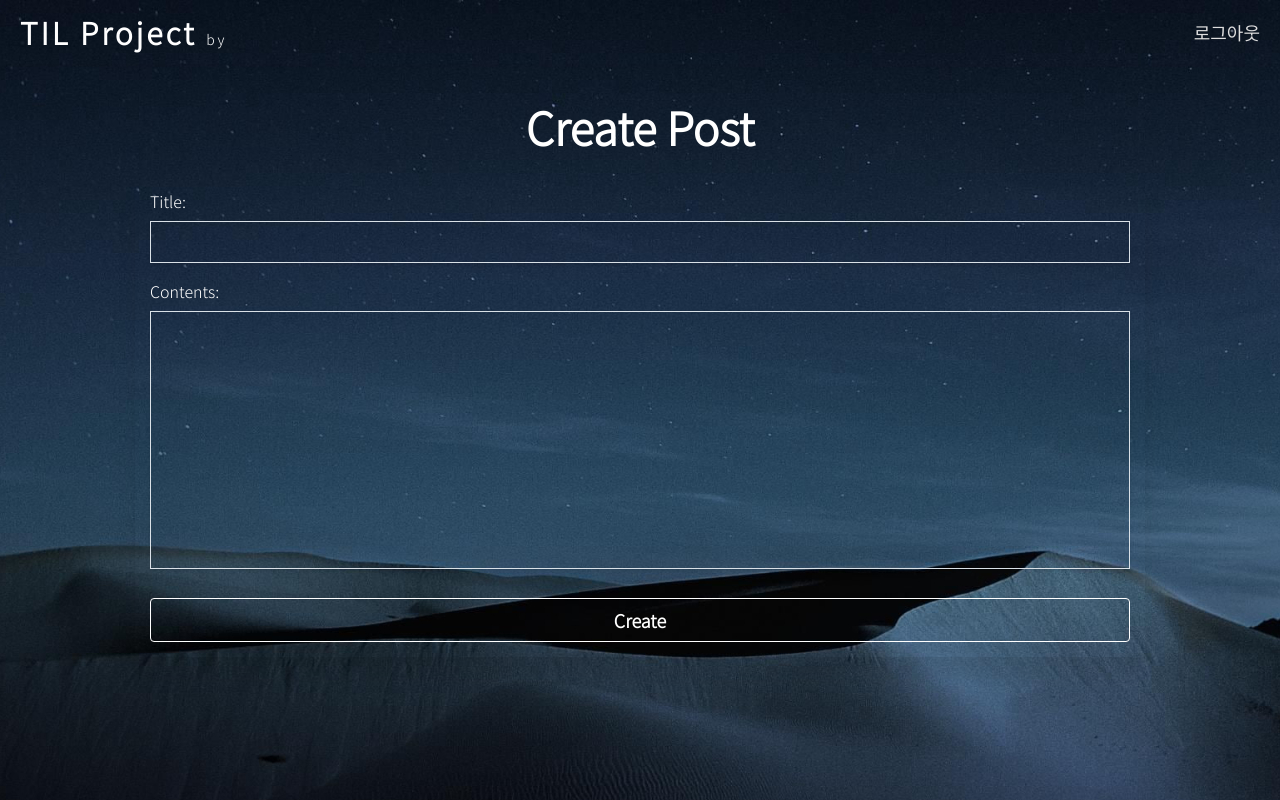
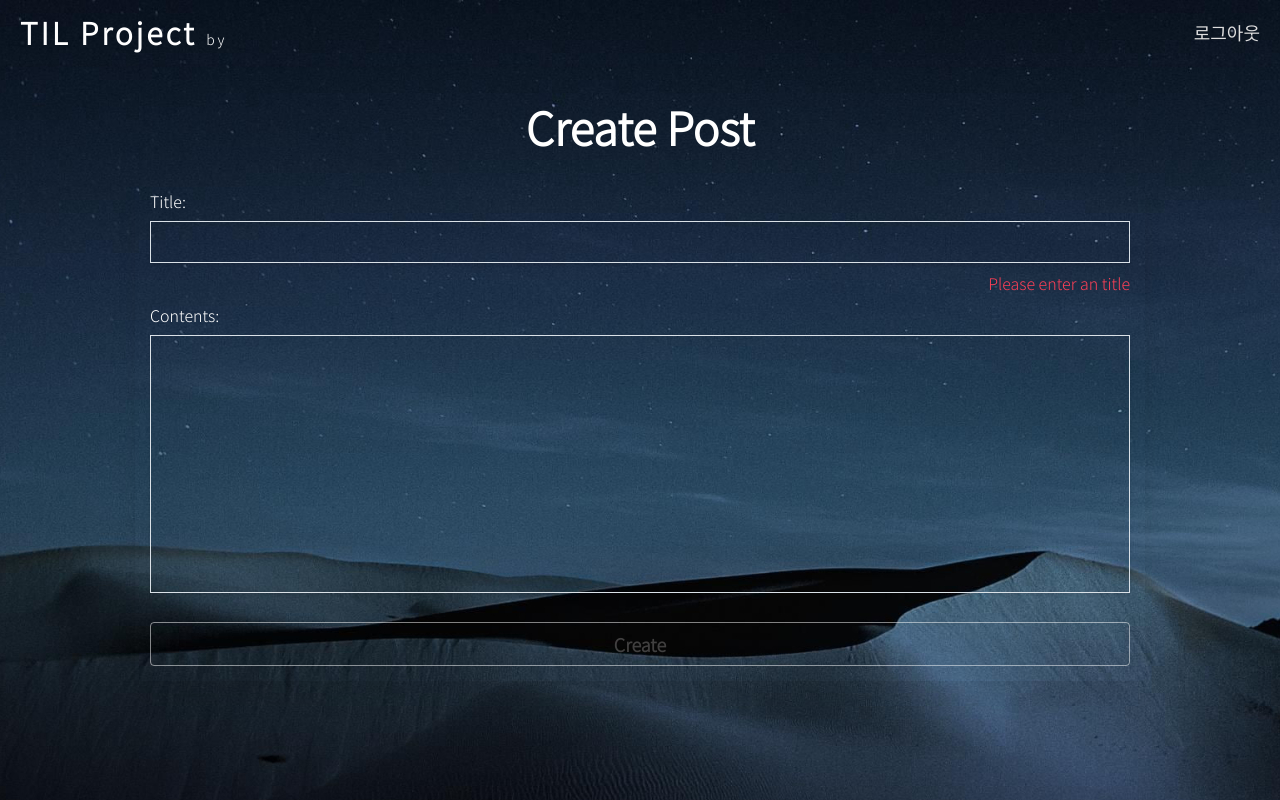
Before and after one commit to pak0426/vue-til-study, a Vue app: page /add in a window 1280 px wide. Built offline with nearby package versions, Linux system fonts and the light colour scheme; sample sign-in values are in the browser's storage; a web font is replaced by a local one.

Commit message:
- 게시물 등록 시 제목 필수요소 테스트 케이스 작성

```diff
--- a/src/components/posts/PostAddForm.vue
+++ b/src/components/posts/PostAddForm.vue
@@ -6,13 +6,25 @@
         <div>
           <label for="title">Title:</label>
           <input id="title" type="text" v-model="title">
+          <p class="validation-text">
+            <span class="warning" v-if="!title">
+              Please enter an title
+            </span>
+          </p>
         </div>
         <div>
           <label for="contents">Contents:</label>
           <textarea id="contents" rows="10" v-model="contents"></textarea>
           <p v-if="!isContentsValid" class="validation-text warning">Contents is too long</p>
         </div>
-        <button type="submit" class="btn">Create</button>
+        <button
+          v-bind:disabled="!title"
+          type="submit"
+          class="btn"
+          :class="!title ? 'disabled' : null"
+        >
+          Create
+        </button>
       </form>
       <p class="log">
         {{ logMessage }}
```
Also changed, not shown: 1 other file (tests, documents, lock files or other folders).
